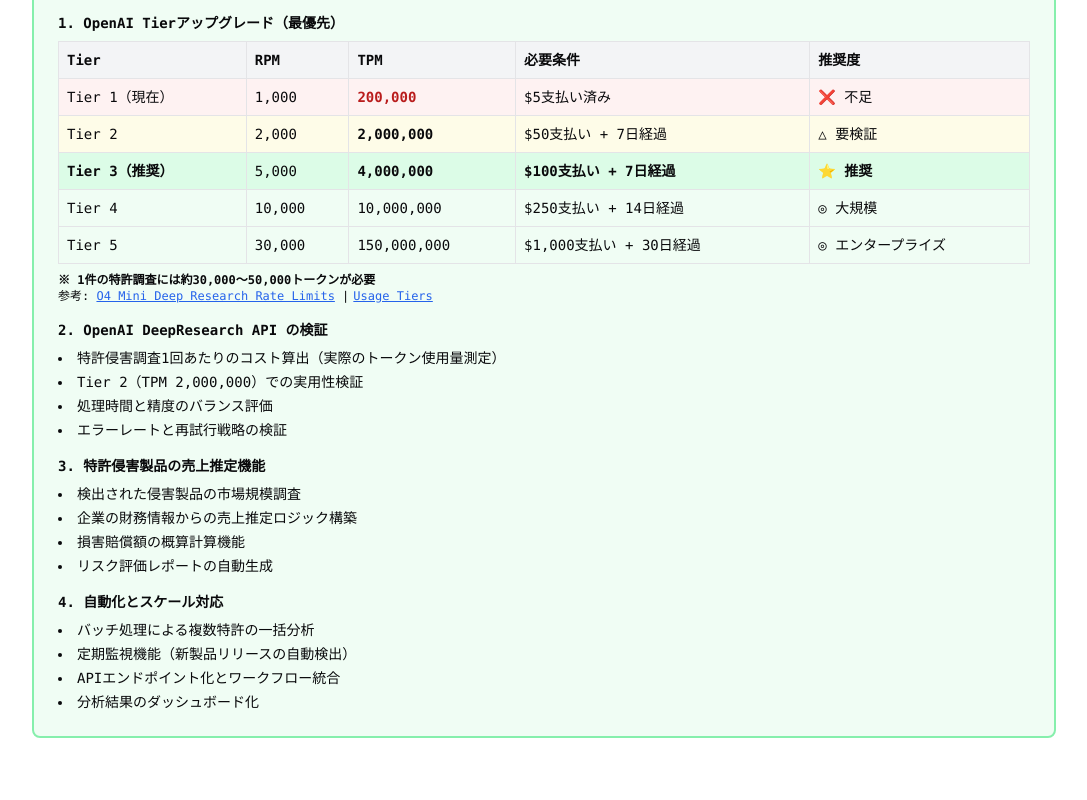
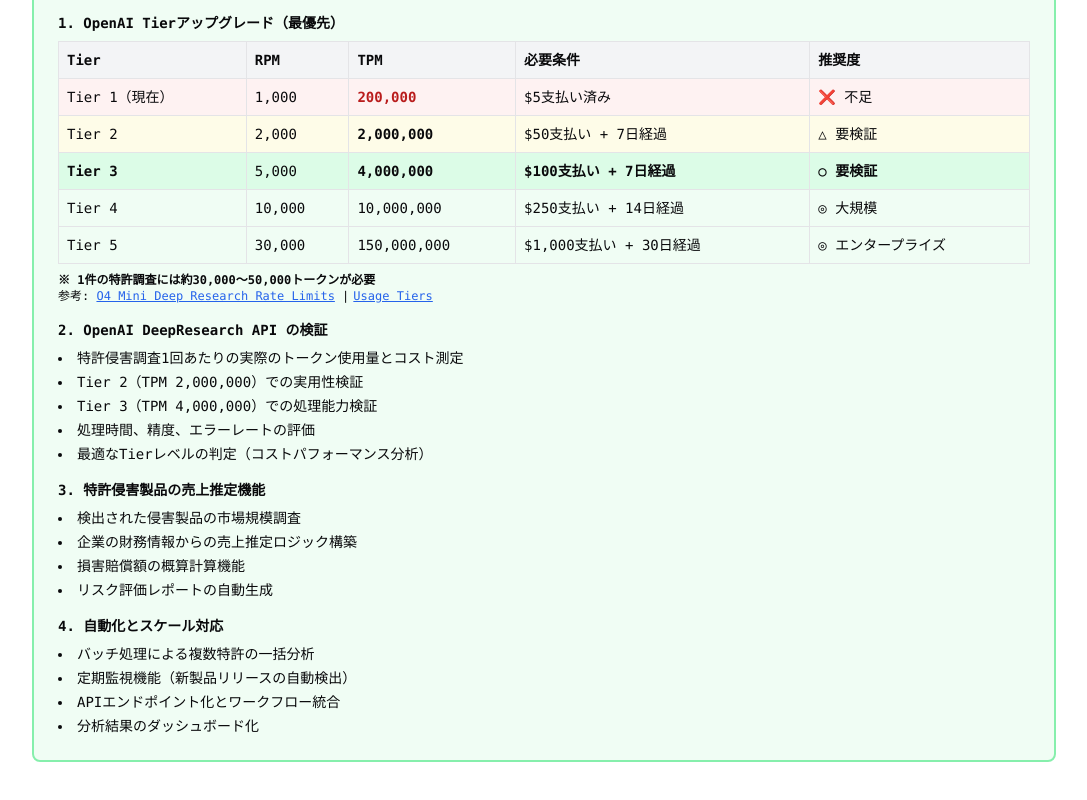
Before and after one commit to ryoryoai/ip-rich-poc-phase2, a Next.js app in the folder apps/poc/phase1/: page / in a window 1280 px wide. Shown: the part 1409-2209 px from the top of the page, without its empty margins (96-1183 px from the left). Built offline with nearby package versions, Linux system fonts and the light colour scheme.

Commit message:
docs: Update Tier 3 status to requires validation
- Tier 3も「要検証」に変更（実際の検証が未完了のため）
- DeepResearch API検証項目にTier 3の処理能力検証を追加
- 最適なTierレベルの判定タスクを明記

```diff
--- a/apps/poc/phase1/src/app/page.tsx
+++ b/apps/poc/phase1/src/app/page.tsx
@@ -113,11 +113,11 @@
                       <td className="border p-2">△ 要検証</td>
                     </tr>
                     <tr className="bg-green-100">
-                      <td className="border p-2 font-bold">Tier 3（推奨）</td>
+                      <td className="border p-2 font-bold">Tier 3</td>
                       <td className="border p-2">5,000</td>
                       <td className="border p-2 font-bold">4,000,000</td>
                       <td className="border p-2 font-bold">$100支払い + 7日経過</td>
-                      <td className="border p-2 font-bold">⭐ 推奨</td>
+                      <td className="border p-2 font-bold">○ 要検証</td>
                     </tr>
                     <tr>
                       <td className="border p-2">Tier 4</td>
@@ -151,10 +151,11 @@
               <div>
                 <h3 className="font-semibold mb-2">2. OpenAI DeepResearch API の検証</h3>
                 <ul className="list-disc list-inside space-y-1 text-sm">
-                  <li>特許侵害調査1回あたりのコスト算出（実際のトークン使用量測定）</li>
+                  <li>特許侵害調査1回あたりの実際のトークン使用量とコスト測定</li>
                   <li>Tier 2（TPM 2,000,000）での実用性検証</li>
-                  <li>処理時間と精度のバランス評価</li>
-                  <li>エラーレートと再試行戦略の検証</li>
+                  <li>Tier 3（TPM 4,000,000）での処理能力検証</li>
+                  <li>処理時間、精度、エラーレートの評価</li>
+                  <li>最適なTierレベルの判定（コストパフォーマンス分析）</li>
                 </ul>
               </div>
 
```
